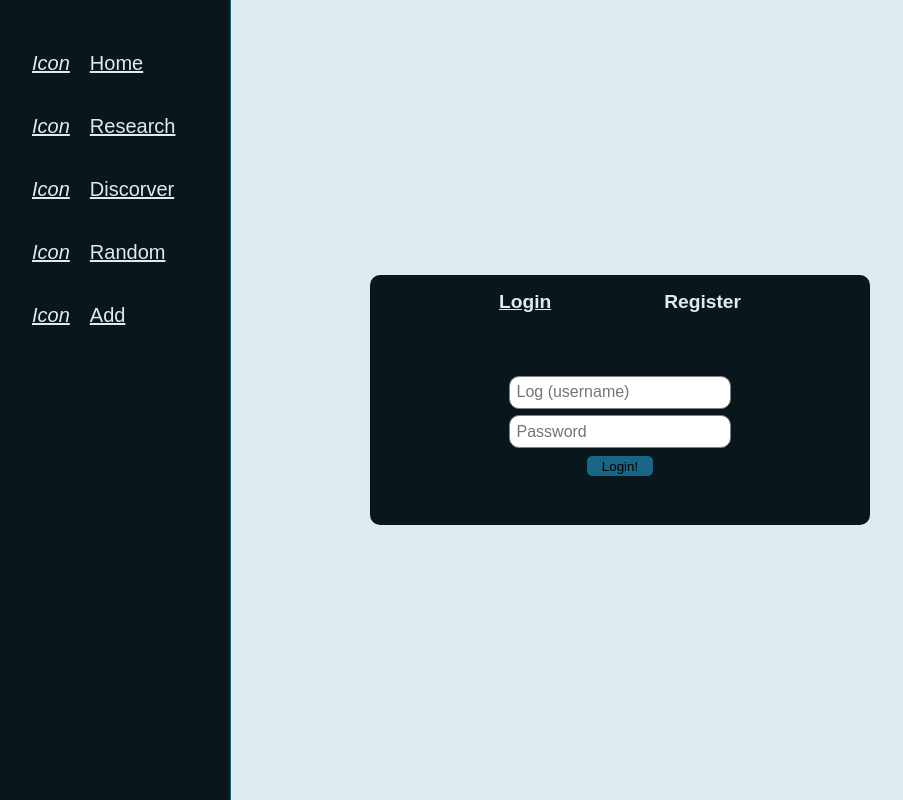
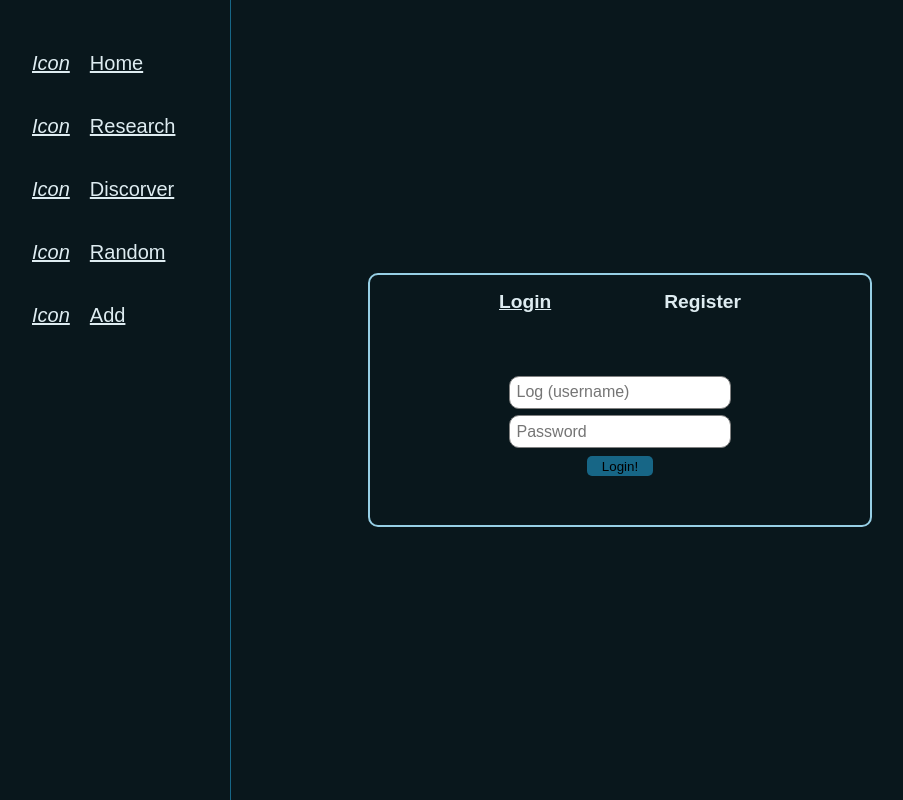
Before and after one commit to GillanCodes/DBI, a React (Create React App) app in the folder client/: page /auth in a window 1280 px wide. Shown: the whole page, without its empty margins (20-923 px from the left). Built offline with nearby package versions, Linux system fonts and the light colour scheme; no server answers.

Commit message:
fix bg color

```diff
--- a/client/src/Styles/pages/_auth.scss
+++ b/client/src/Styles/pages/_auth.scss
@@ -7,10 +7,11 @@
     flex-direction: column;
     justify-content: center;
     align-items: center;
-    background-color: $text;
+    background-color: $background;
 
     .app-container {
         background-color: $background;
+        border: 2px solid $primary;
         border-radius: 10px;
         height: 250px;
         width: 500px;
```
